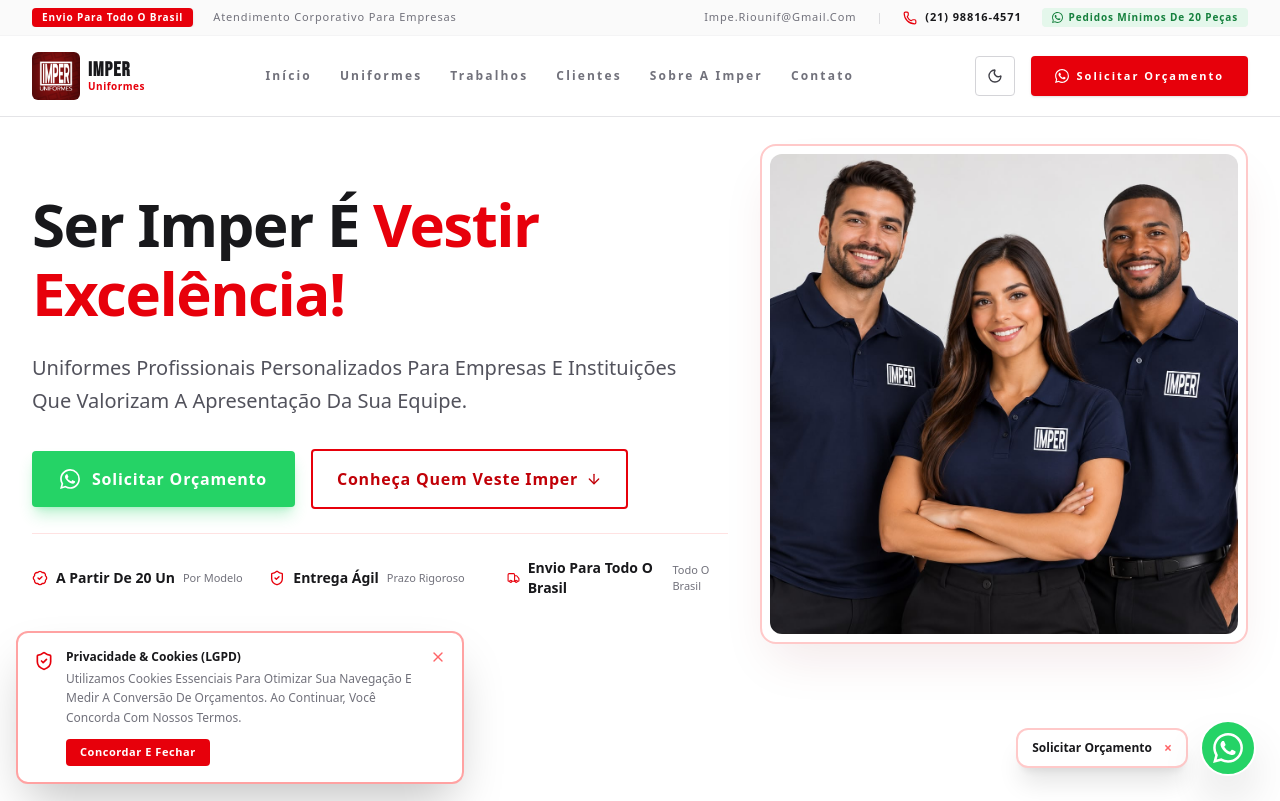
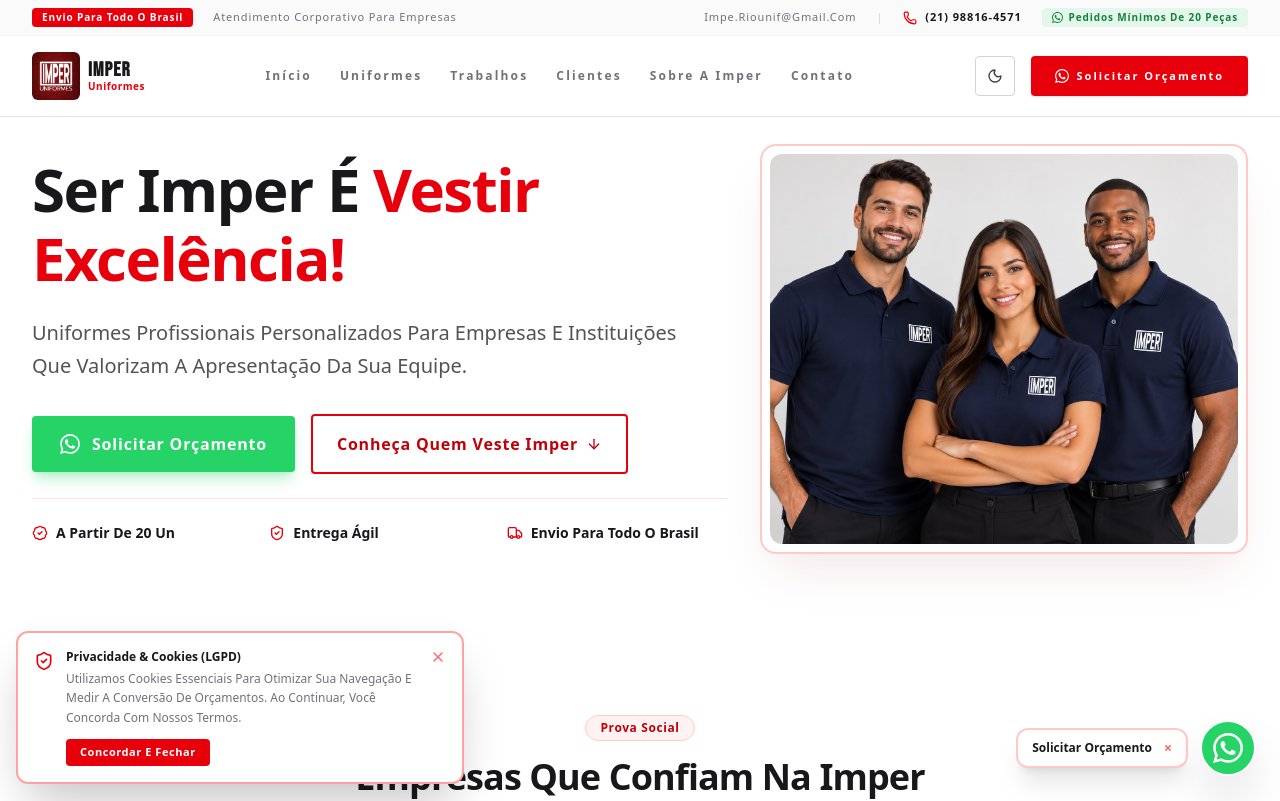
Before and after one commit to eduuhlann/ImperUniformes, a React (Vite) app: page / in a window 1280 px wide. Shown: the top 801 px of the page. Built offline with nearby package versions, Linux system fonts and the light colour scheme.

Commit message:
Remove subtítulos do hero e ajusta imagem do hero para celular

```diff
--- a/src/components/Hero.tsx
+++ b/src/components/Hero.tsx
@@ -60,17 +60,14 @@
               <div className="flex flex-col sm:flex-row sm:items-center gap-1 sm:gap-2">
                 <BadgeCheck className="w-4 h-4 text-red-600 hidden sm:inline-block" />
                 <span className="font-bold text-zinc-900 dark:text-white">A partir de 20 un</span>
-                <span className="text-[11px] hidden sm:inline">por modelo</span>
               </div>
               <div className="flex flex-col sm:flex-row sm:items-center gap-1 sm:gap-2">
                 <ShieldCheck className="w-4 h-4 text-red-600 hidden sm:inline-block" />
                 <span className="font-bold text-zinc-900 dark:text-white">Entrega ágil</span>
-                <span className="text-[11px] hidden sm:inline">prazo rigoroso</span>
               </div>
               <div className="flex flex-col sm:flex-row sm:items-center gap-1 sm:gap-2">
                 <Truck className="w-4 h-4 text-red-600 hidden sm:inline-block" />
                 <span className="font-bold text-zinc-900 dark:text-white">Envio para todo o Brasil</span>
-                <span className="text-[11px] hidden sm:inline">todo o Brasil</span>
               </div>
             </div>
           </motion.div>
@@ -86,7 +83,7 @@
                 <img
                   src="/equipe-imper.jpeg"
                   alt="Equipe usando uniformes polo personalizados da Imper"
-                  className="w-full h-44 sm:h-[400px] lg:h-[480px] object-cover object-center rounded-xl"
+                  className="w-full aspect-[6/5] object-cover object-center rounded-xl"
                   loading="eager"
                 />
               </div>
```
